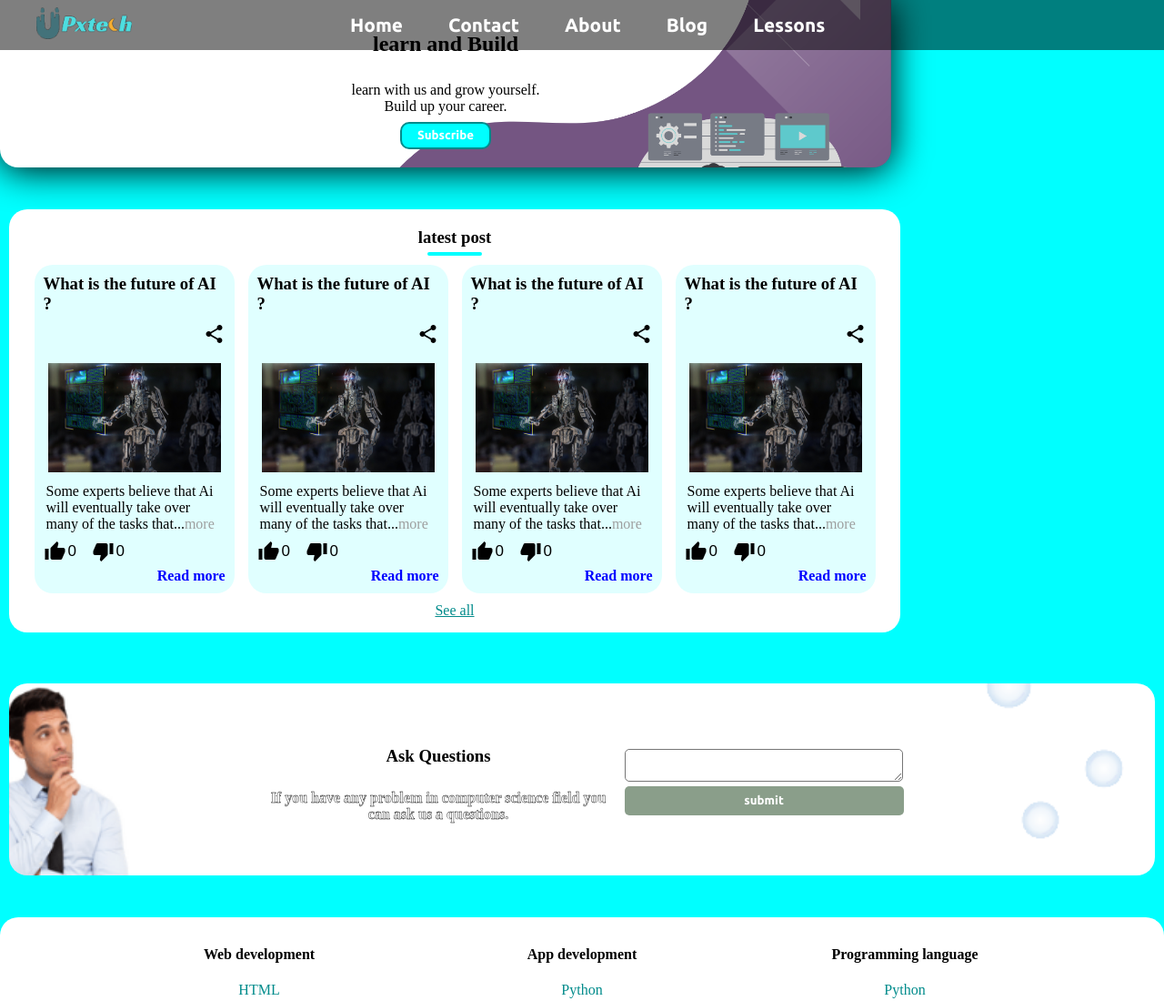
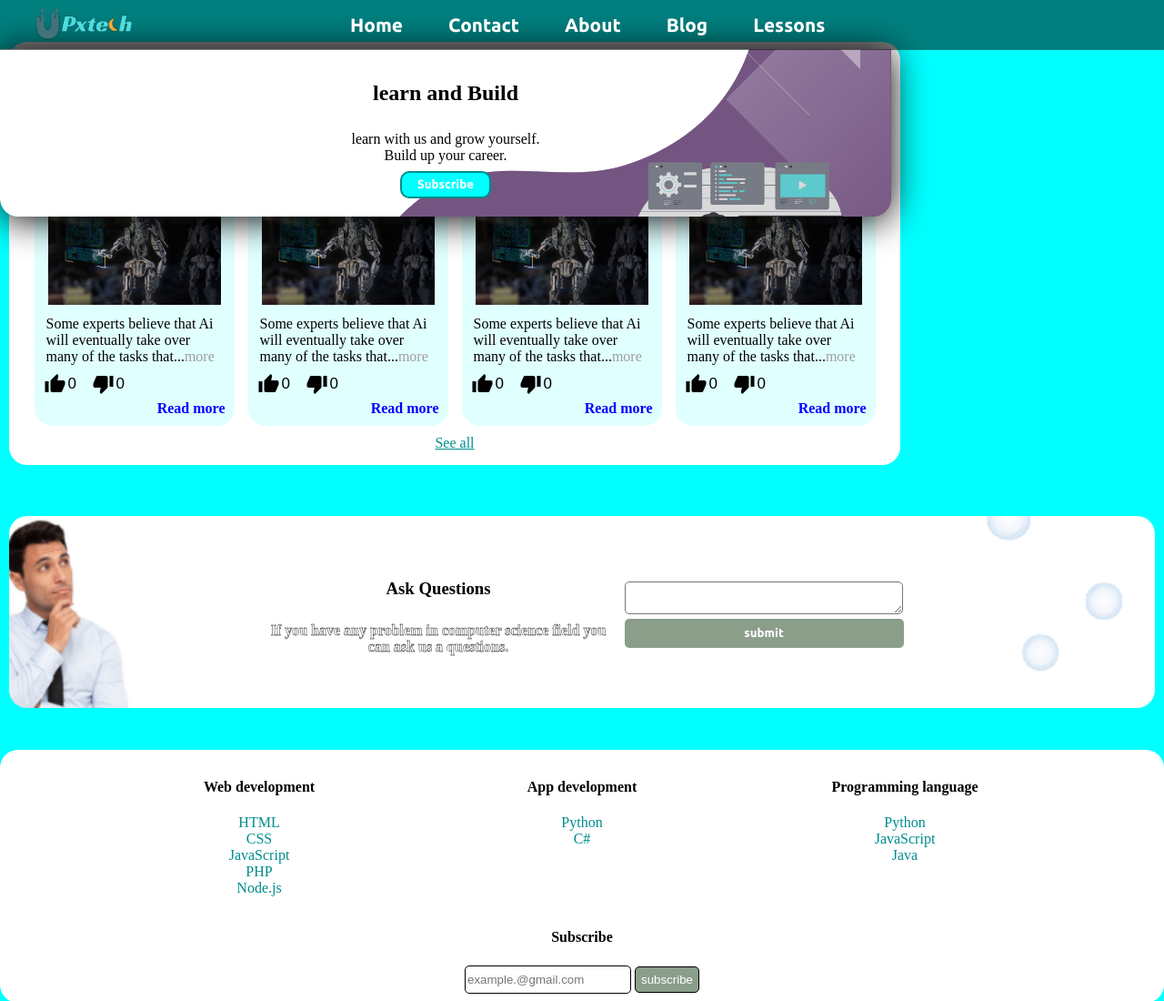
Before and after one commit to fadi868/fadi868.github.io, a plain HTML site: page index.html in a window 1280 px wide. Shown: the top 1100 px of the page at 91% size. Drawn offline with Linux system fonts and the light colour scheme.

Commit message:
Remove error

```diff
--- a/styler12.css
+++ b/styler12.css
@@ -161,10 +161,10 @@ nav ul li a {
 }*/
 .introweb{
   background: url('introimg1.png') no-repeat center center/cover;
- /* position: absolute;
+  position: absolute;
   left: 0px;
   right: 0px;
-  top: 54px;*/
+  top: 54px;
   max-height: 45vh;
   max-width: 950px;
   text-align: center;
```
